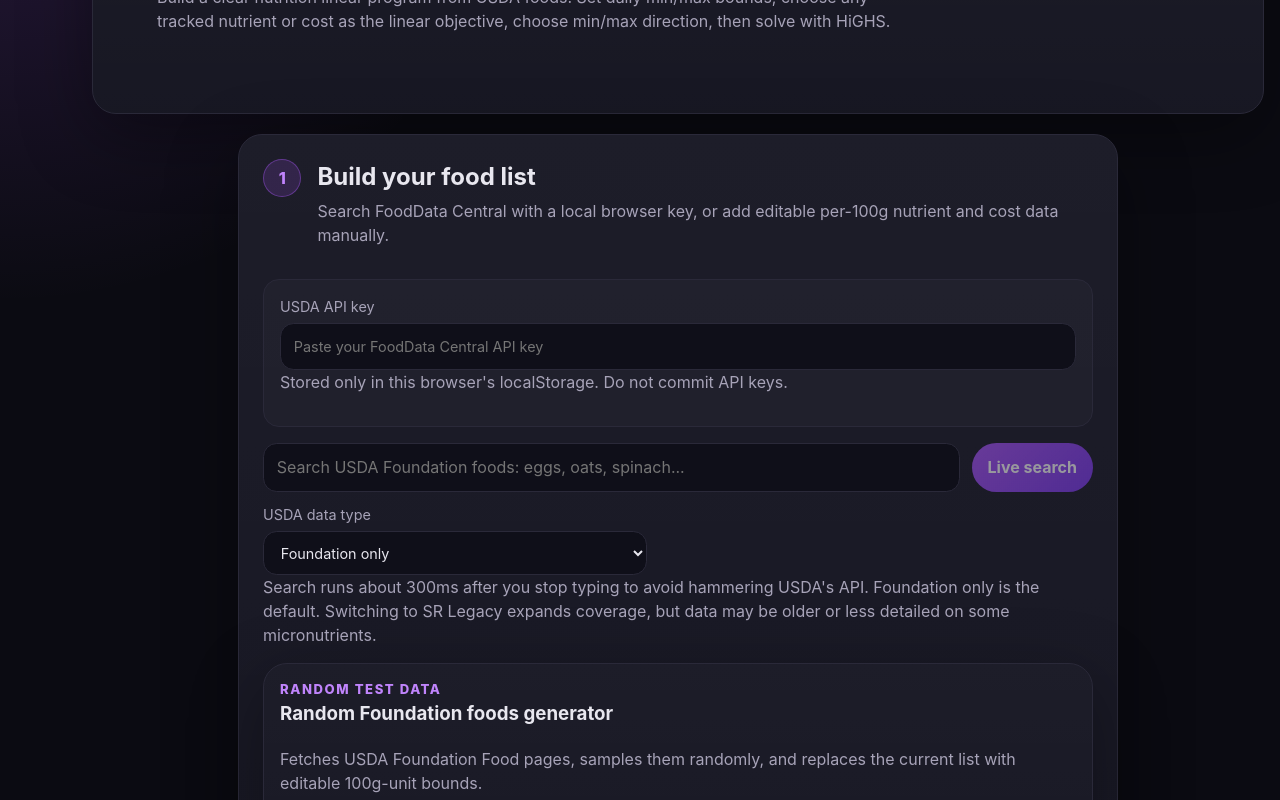
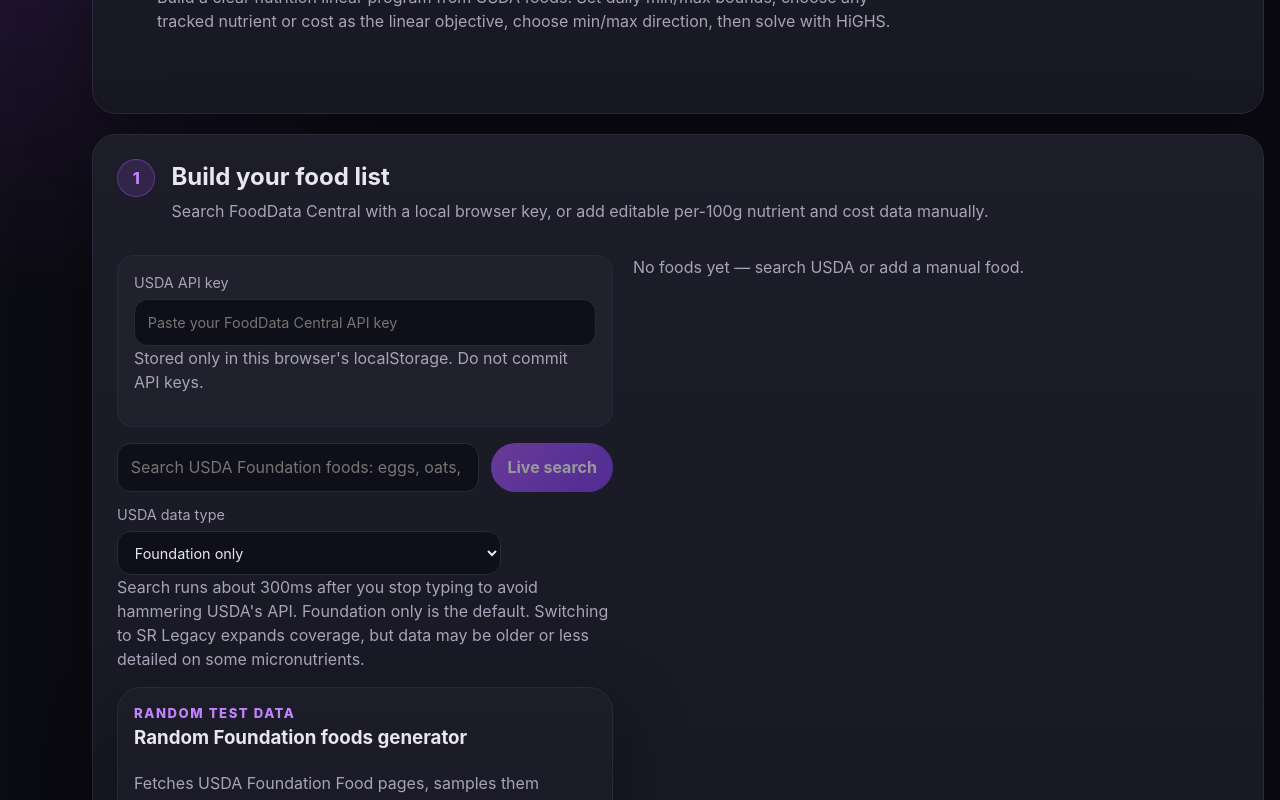
Before and after one commit to nvantine/diet_optimizer, a React (Vite) app: page / in a window 1280 px wide. Shown: the part 240-1040 px from the top of the page. Built offline with nearby package versions, Linux system fonts and the light colour scheme.

Commit message:
feat: split ingredient section layout

```diff
--- a/src/components/DietOptimizer.jsx
+++ b/src/components/DietOptimizer.jsx
@@ -124,6 +124,8 @@ export default function DietOptimizer() {
       </section>
       <section id="ingredients-section" className="card ingredients-card">
         <div className="section-heading"><span>1</span><div><h2>Build your food list</h2><p className="muted">Search FoodData Central with a local browser key, or add editable per-100g nutrient and cost data manually.</p></div></div>
+        <div className="ingredients-split">
+          <div className="ingredient-controls">
             <ApiKeySettings apiKey={apiKey} setApiKey={setApiKey} />
             <IngredientSearch apiKey={apiKey} existingIds={new Set(foods.map(food => food.id))} onAdd={addFood} />
             {/* ManualFoodForm is disabled pending a UI decision, not abandoned.
@@ -152,7 +154,9 @@ export default function DietOptimizer() {
               <button type="button" onClick={generateRandomFoods} disabled={generatingRandomFoods}>{generatingRandomFoods ? 'Generating...' : 'Generate random foods'}</button>
               {randomMessage && <p className={randomMessage.startsWith('Generated') ? 'muted' : 'alert'}>{randomMessage}</p>}
             </section>
+          </div>
           <IngredientList foods={foods} setFoods={setFoods} />
+        </div>
       </section>
       <div className="goals-share-layout">
         <CategoryShareBar foods={foods} shares={normalizedCategoryShares} onChange={setCategoryShares} calorieTarget={calorieTarget} />
--- a/src/index.css
+++ b/src/index.css
@@ -165,9 +165,18 @@ h2 {
 }
 
 .ingredients-card {
-  max-width: 880px;
+  max-width: 1220px;
   margin-left: auto;
   margin-right: auto;
+}
+
+.ingredients-split {
+  display: grid;
+  gap: 1.25rem;
+}
+
+.ingredient-controls {
+  min-width: 0;
 }
 
 .goals-share-layout,
@@ -762,9 +771,14 @@ legend {
     color: var(--accent-strong);
   }
 
+  .ingredients-split {
+    align-items: start;
+    grid-template-columns: minmax(320px, 0.9fr) minmax(420px, 1.1fr);
+  }
+
   .goals-share-layout {
     align-items: start;
-    grid-template-columns: minmax(260px, 0.34fr) minmax(0, 1fr);
+    grid-template-columns: minmax(220px, 0.26fr) minmax(0, 1fr);
   }
 
   .objective-results-layout {
```
Also changed, not shown: 1 other file (tests, documents, lock files or other folders). Lines whose indentation alone changed are shown as unchanged.
